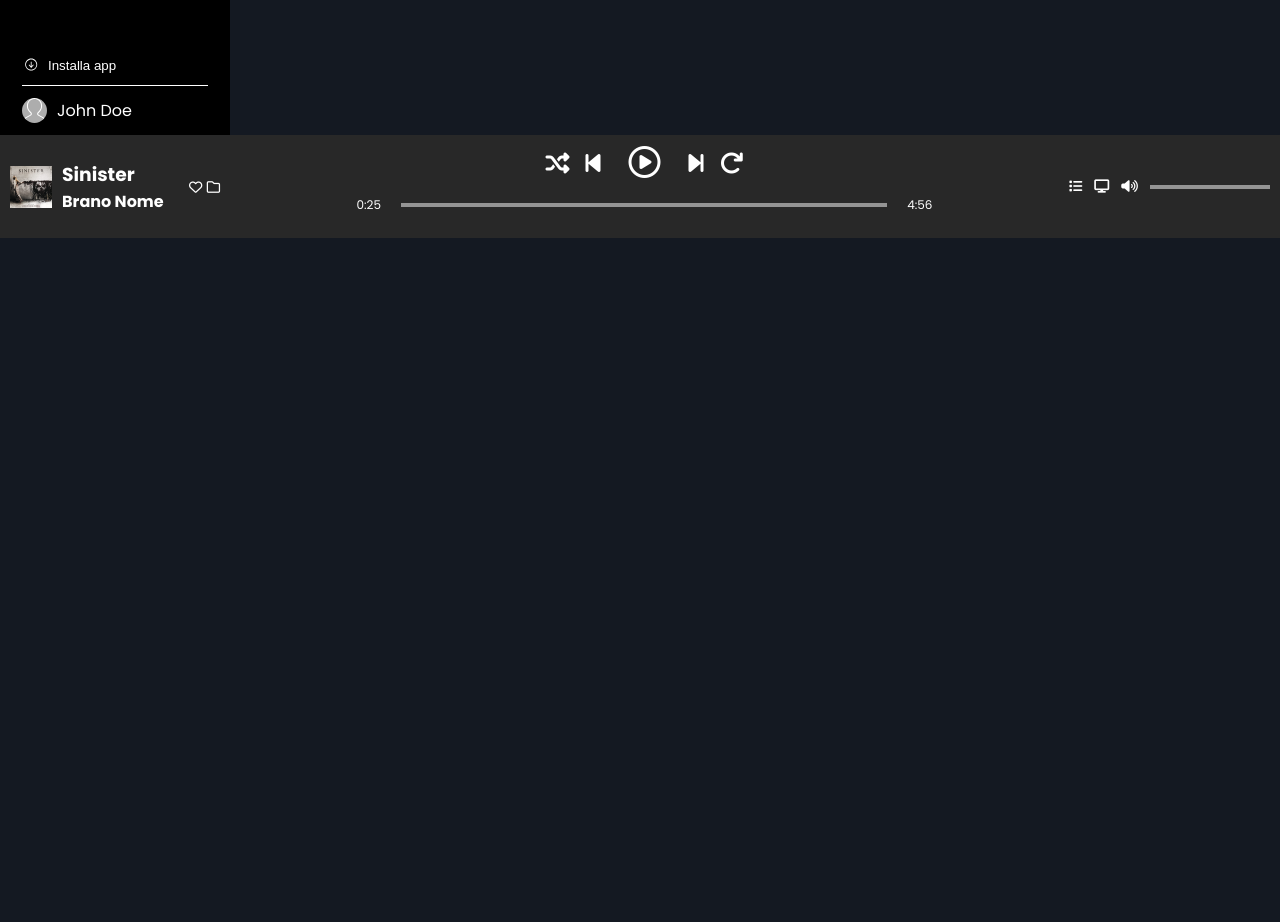
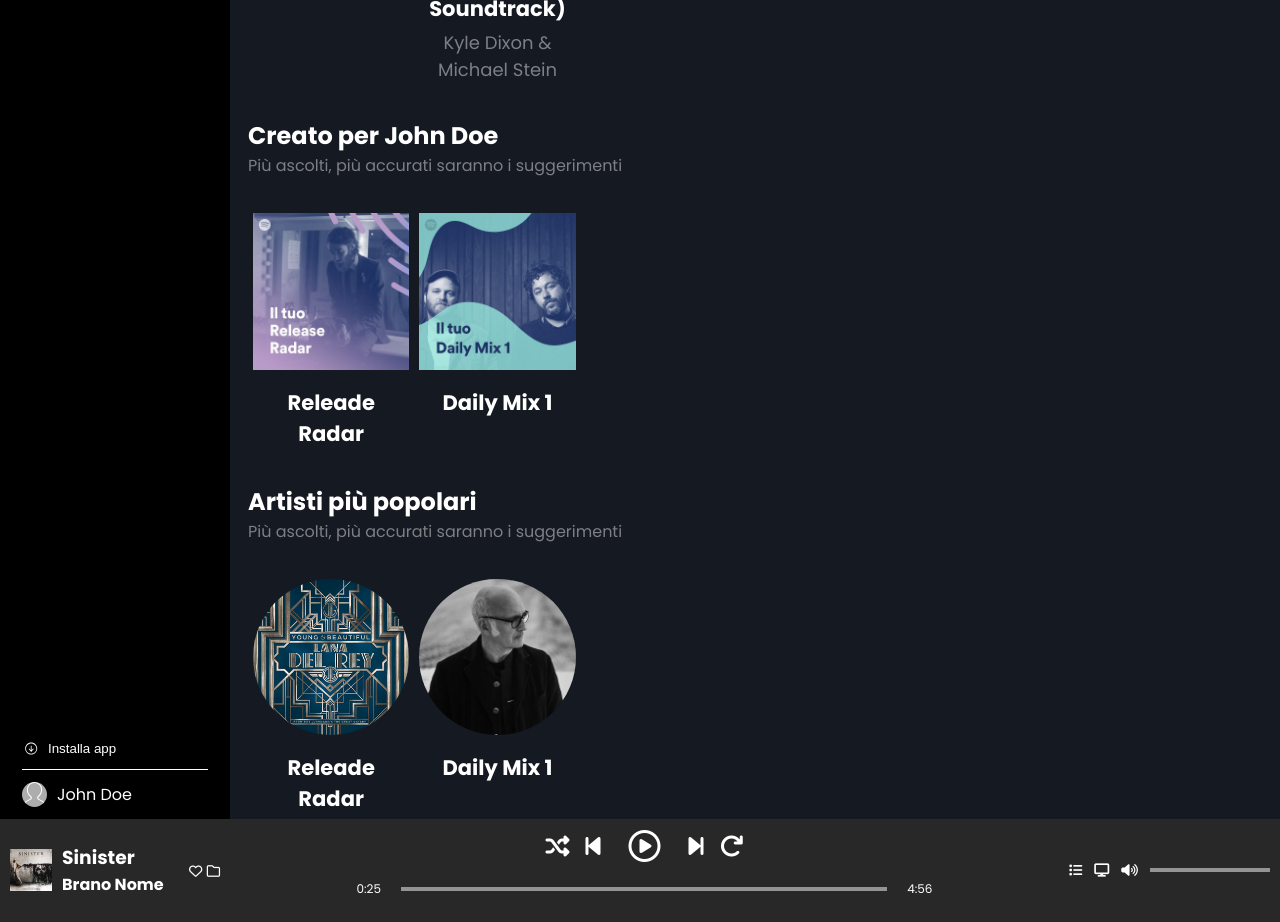
Before and after one commit to Leonardo-Rosales/html-css-spotifyweb, a plain HTML site: page index.html in a window 1280 px wide. Shown: the part 562-1484 px from the top of the page. Before the commit the page ends 800 px from the top, so only its background shows below. Drawn offline with Linux system fonts and the light colour scheme.

Commit message:
add all album

```diff
--- a/CSS/style.css
+++ b/CSS/style.css
@@ -306,12 +306,23 @@
 
 .info-card{
 	text-align: center;
-	font-size: 14px;
+	font-size: 18px;
 }
 
+.info-card > h3 {
+	padding-top: 10px;
+}
+.subtitle{
+	color: #7D7F84;
+	padding-left: 18px;
+}
 .info-card > div{
 	color: #7D7F84;
 	padding-top: 5px;
+}
+
+.card-circle{
+	border-radius: 50%;
 }
 
 @media (max-width: 878px){
--- a/index.html
+++ b/index.html
@@ -172,10 +172,49 @@
                                         </div>
                                     </div>
 
+                                </div>
+                            </div>
+                            <div class="for-me">
 
+                                <h2 class="title-card">Creato per John Doe</h2>
+                                <div class="subtitle">Più ascolti, più accurati saranno i suggerimenti</div>
+                                <div class="container-card">
 
+                                    <div class="card">
+                                        <img src="./img/radar.jpeg" alt="">
+                                        <div class="info-card">
+                                            <h3>Releade Radar</h3>
+                                        </div>
+                                    </div>
 
-                                </div>
+                                    <div class="card">
+                                        <img src="./img/mixdaily.jpeg" alt="">
+                                        <div class="info-card">
+                                            <h3>Daily Mix 1</h3>
+                                        </div>
+                                    </div>
+
+                            </div>
+
+                            <div class="most-popular">
+
+                                <h2 class="title-card">Artisti più popolari</h2>
+                                <div class="subtitle">Più ascolti, più accurati saranno i suggerimenti</div>
+                                <div class="container-card">
+
+                                    <div class="card">
+                                        <img class="card-circle" src="./img/youg.jpeg" alt="">
+                                        <div class="info-card">
+                                            <h3>Releade Radar</h3>
+                                        </div>
+                                    </div>
+
+                                    <div class="card">
+                                        <img class="card-circle" src="./img/einaudi.jpeg" alt="">
+                                        <div class="info-card">
+                                            <h3>Daily Mix 1</h3>
+                                        </div>
+                                    </div>
 
                             </div>
 
```
